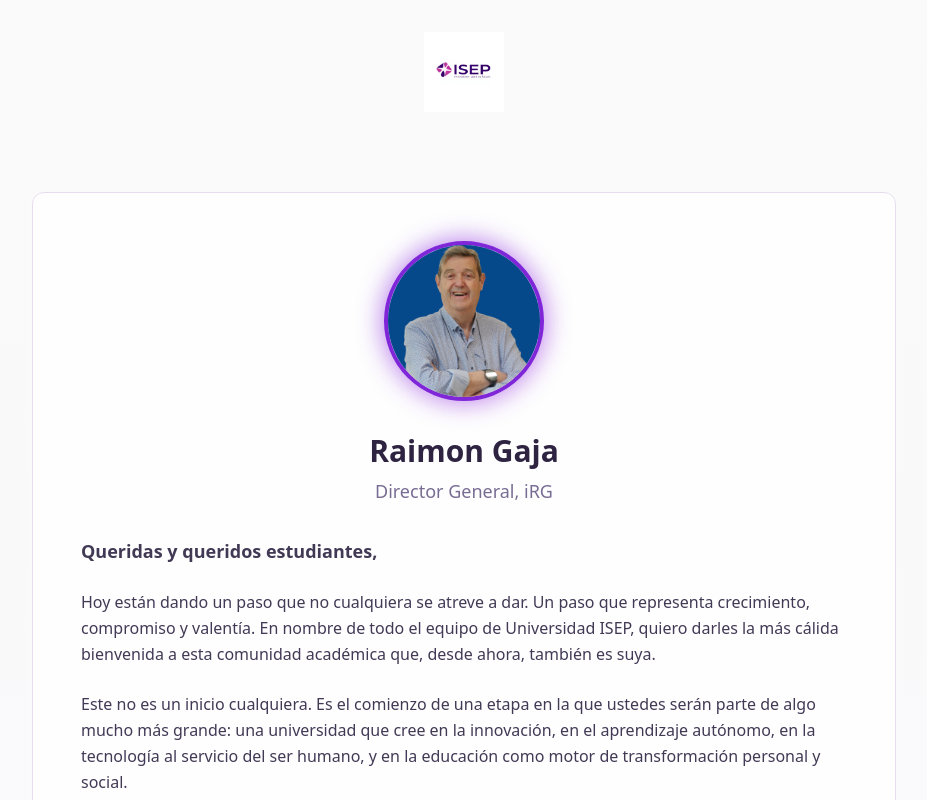
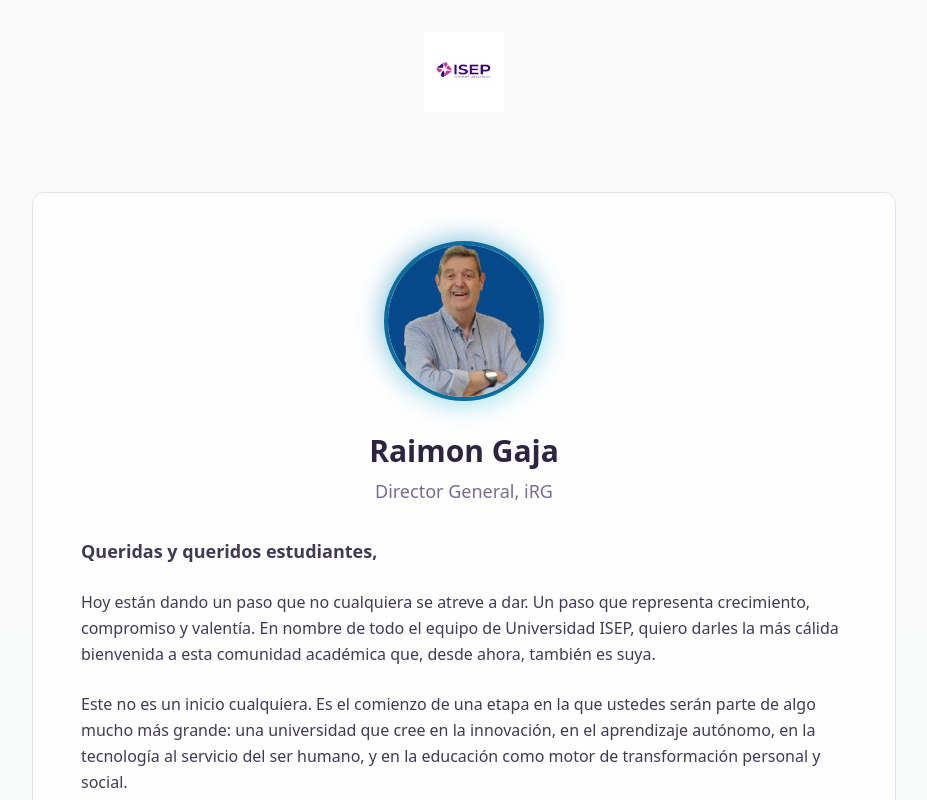
Before and after one commit to ivdevV/irg-clone-studio, a React (Vite) app: page / in a window 1280 px wide. Shown: the top 800 px of the page, without its empty margins (176-1103 px from the left). Built offline with nearby package versions, Linux system fonts and the light colour scheme; the HTML template or start-up script is replaced by a standard one.

Commit message:
Update brand colors

```diff
--- a/src/index.css
+++ b/src/index.css
@@ -17,11 +17,11 @@ All colors MUST be HSL.
     --popover: 0 0% 100%;
     --popover-foreground: 260 30% 20%;
 
-    --primary: 270 70% 50%;
+    --primary: 200 88% 33%;
     --primary-foreground: 0 0% 100%;
 
-    --primary-light: 270 65% 65%;
-    --primary-dark: 270 75% 35%;
+    --primary-light: 200 80% 45%;
+    --primary-dark: 200 90% 25%;
 
     --secondary: 280 60% 95%;
     --secondary-foreground: 270 70% 40%;
@@ -29,22 +29,22 @@ All colors MUST be HSL.
     --muted: 260 20% 96%;
     --muted-foreground: 260 15% 50%;
 
-    --accent: 280 70% 55%;
-    --accent-foreground: 0 0% 100%;
+    --accent: 174 100% 74%;
+    --accent-foreground: 260 30% 20%;
 
     --destructive: 0 84.2% 60.2%;
     --destructive-foreground: 0 0% 100%;
 
     --border: 270 30% 90%;
     --input: 270 30% 90%;
-    --ring: 270 70% 50%;
+    --ring: 200 88% 33%;
 
     --radius: 0.75rem;
 
-    --gradient-primary: linear-gradient(135deg, hsl(270 70% 50%), hsl(280 70% 55%));
-    --gradient-hero: linear-gradient(180deg, hsl(0 0% 98%), hsl(270 30% 98%));
-    --shadow-card: 0 4px 20px -2px hsl(270 50% 50% / 0.1);
-    --shadow-glow: 0 0 30px hsl(270 70% 60% / 0.3);
+    --gradient-primary: linear-gradient(135deg, hsl(200 88% 33%), hsl(174 100% 74%));
+    --gradient-hero: linear-gradient(180deg, hsl(0 0% 98%), hsl(200 30% 98%));
+    --shadow-card: 0 4px 20px -2px hsl(200 50% 50% / 0.1);
+    --shadow-glow: 0 0 30px hsl(200 70% 60% / 0.3);
 
     --sidebar-background: 0 0% 98%;
 
@@ -73,11 +73,11 @@ All colors MUST be HSL.
     --popover: 260 35% 10%;
     --popover-foreground: 260 10% 95%;
 
-    --primary: 270 70% 55%;
+    --primary: 200 88% 40%;
     --primary-foreground: 0 0% 100%;
 
-    --primary-light: 270 65% 70%;
-    --primary-dark: 270 75% 40%;
+    --primary-light: 200 80% 55%;
+    --primary-dark: 200 90% 30%;
 
     --secondary: 270 30% 20%;
     --secondary-foreground: 260 10% 95%;
@@ -85,20 +85,20 @@ All colors MUST be HSL.
     --muted: 260 30% 20%;
     --muted-foreground: 260 15% 65%;
 
-    --accent: 280 70% 60%;
-    --accent-foreground: 0 0% 100%;
+    --accent: 174 100% 74%;
+    --accent-foreground: 260 40% 8%;
 
     --destructive: 0 62.8% 50%;
     --destructive-foreground: 0 0% 100%;
 
     --border: 260 30% 25%;
     --input: 260 30% 25%;
-    --ring: 270 70% 60%;
+    --ring: 200 88% 40%;
 
-    --gradient-primary: linear-gradient(135deg, hsl(270 70% 55%), hsl(280 70% 60%));
-    --gradient-hero: linear-gradient(180deg, hsl(260 40% 8%), hsl(270 35% 12%));
-    --shadow-card: 0 4px 20px -2px hsl(270 60% 30% / 0.3);
-    --shadow-glow: 0 0 30px hsl(270 70% 50% / 0.4);
+    --gradient-primary: linear-gradient(135deg, hsl(200 88% 40%), hsl(174 100% 74%));
+    --gradient-hero: linear-gradient(180deg, hsl(260 40% 8%), hsl(200 35% 12%));
+    --shadow-card: 0 4px 20px -2px hsl(200 60% 30% / 0.3);
+    --shadow-glow: 0 0 30px hsl(200 70% 50% / 0.4);
     --sidebar-background: 240 5.9% 10%;
     --sidebar-foreground: 240 4.8% 95.9%;
     --sidebar-primary: 224.3 76.3% 48%;
```
